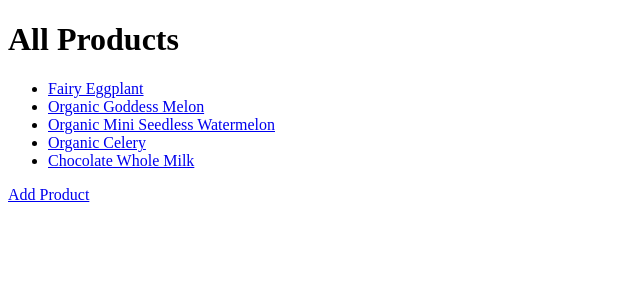
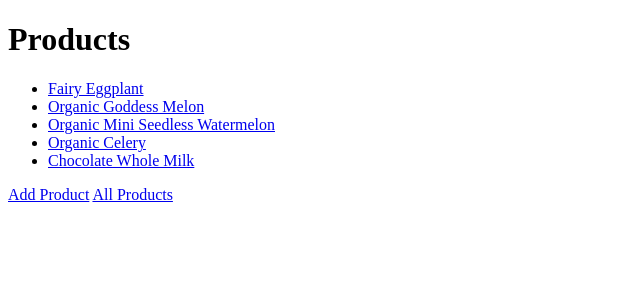
Before and after one commit to Razor-03/Web-Technologies-SP24, a Node server app: template Practice/Mongoose_Express/views/products/index.ejs in a window 1280 px wide. Shown: the top 300 px of the page, without its empty margins (0-640 px from the left). Run offline with Node 20, Linux system fonts and the light colour scheme; the template is opened without the code that fills it: values that come from a table or form of the project are taken from there, others are empty; data comes from the database, SQL or seed files in the repository; some libraries are stand-ins or nearby versions.

Commit message:
filter by category added to index route

```diff
--- a/Practice/Mongoose_Express/index.js
+++ b/Practice/Mongoose_Express/index.js
@@ -22,8 +22,14 @@
 app.set('view engine', 'ejs');
 
 app.get('/products', async (req, res) => {
-    const products = await Product.find({});
-    res.render('products/index', { products });
+    const { category } = req.query;
+    if (category) {
+        const products = await Product.find({ category });
+        res.render('products/index', { products, category });
+    } else {
+        const products = await Product.find({});
+        res.render('products/index', { products, category: 'All'});
+    }
     // res.send(products);
 });
 
--- a/Practice/Mongoose_Express/views/products/index.ejs
+++ b/Practice/Mongoose_Express/views/products/index.ejs
@@ -6,7 +6,7 @@
     <title>Home</title>
   </head>
   <body>
-    <h1>All Products</h1>
+    <h1><%= category %> Products</h1>
     <ul>
       <% products.forEach(p => { %>
       <li>
@@ -15,5 +15,8 @@
       <% }); %>
     </ul>
     <a href="/products/new">Add Product</a>
+    <% if (category !== 'All') { %>
+      <a href="/products">All Products</a>
+    <% } %>
   </body>
 </html>
--- a/Practice/Mongoose_Express/views/products/show.ejs
+++ b/Practice/Mongoose_Express/views/products/show.ejs
@@ -9,7 +9,7 @@
     <h1><%= product.name %></h1>
     <ul>
       <li>Price: $<%= product.price %></li>
-      <li>Category: <%= product.category %></li>
+      <li>Category: <a href="/products?category=<%= product.category %>"><%= product.category %></a></li>
     </ul>
     <a href="/products">All products</a>
     <a href="/products/<%= product._id %>/edit">Edit Product</a>
```
